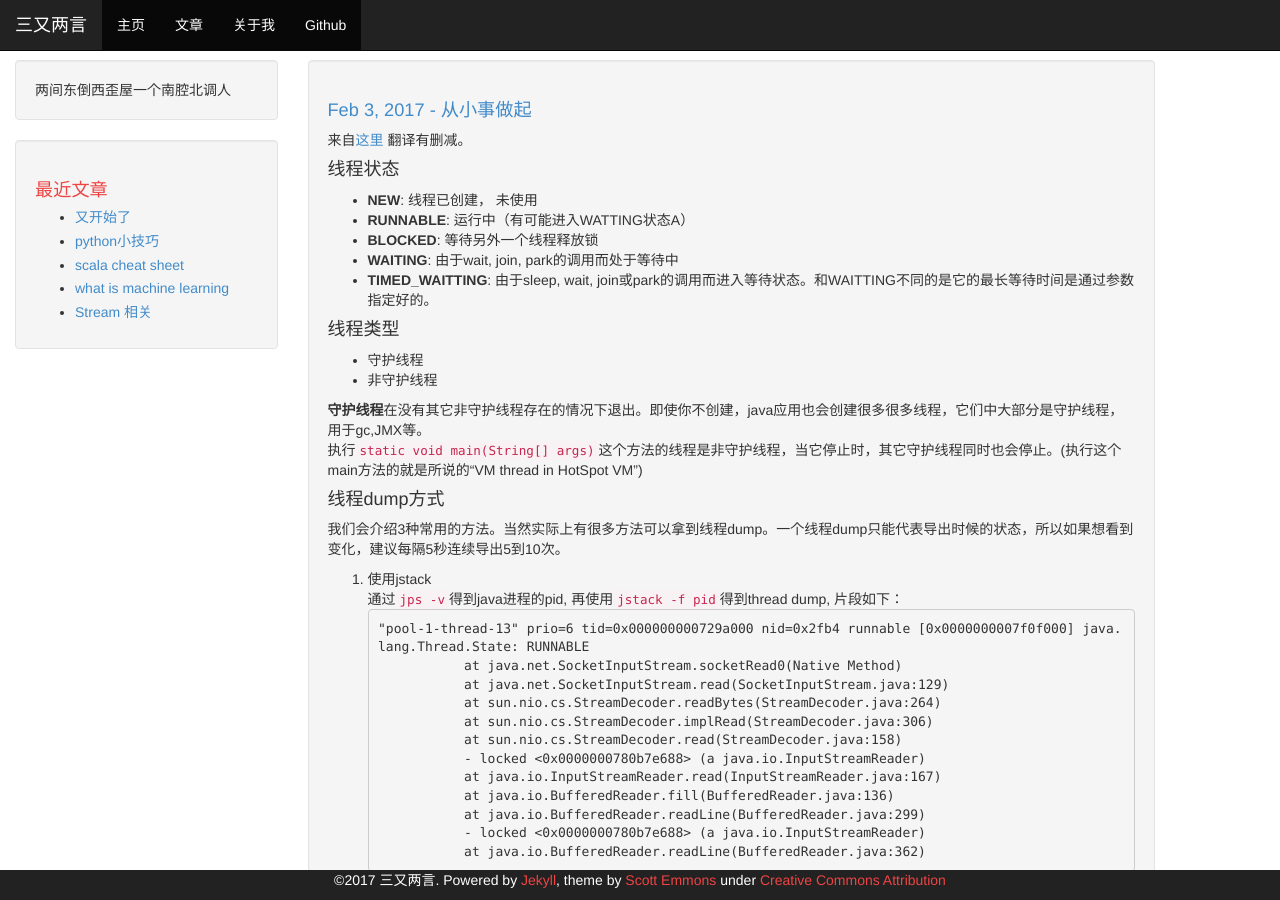
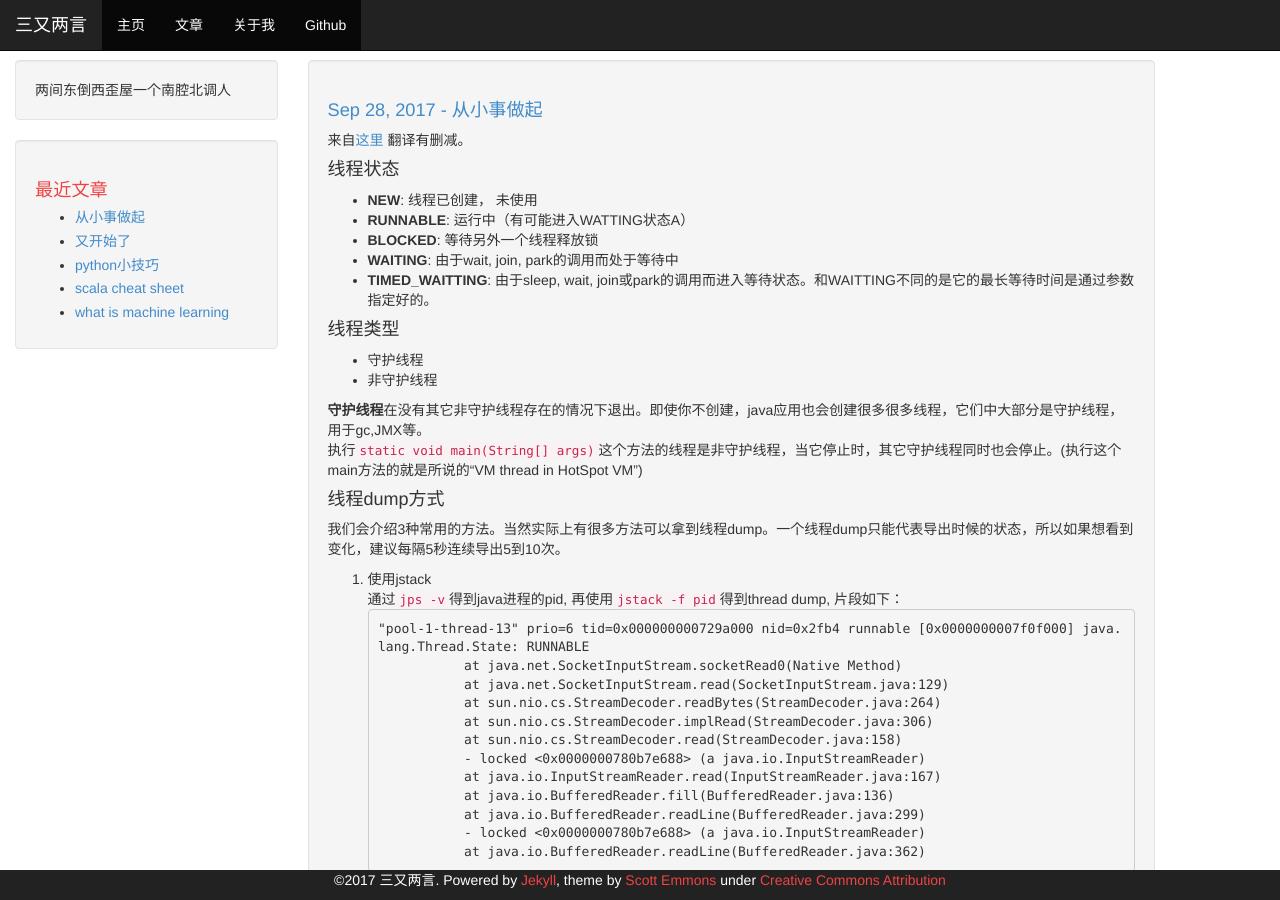
Before and after one commit to libingkui0102/Ep0st, a Jekyll site: the page built from _posts/2017-09-28-线程dump一些事儿.md, in a window 1280 px wide and 900 px high. Built offline with Jekyll 4.4.1, drawn with Linux system fonts in a browser that asks for light colours.

Commit message:
Update 2017-09-28-线程dump一些事儿.md

```diff
--- a/_posts/2017-09-28-线程dump一些事儿.md
+++ b/_posts/2017-09-28-线程dump一些事儿.md
@@ -1,7 +1,7 @@
 ---
 layout: post
 title: "从小事做起"
-date: 2017-02-03 20:19:00
+date: 2017-09-28 20:19:00
 comments:
 
 ---
```
